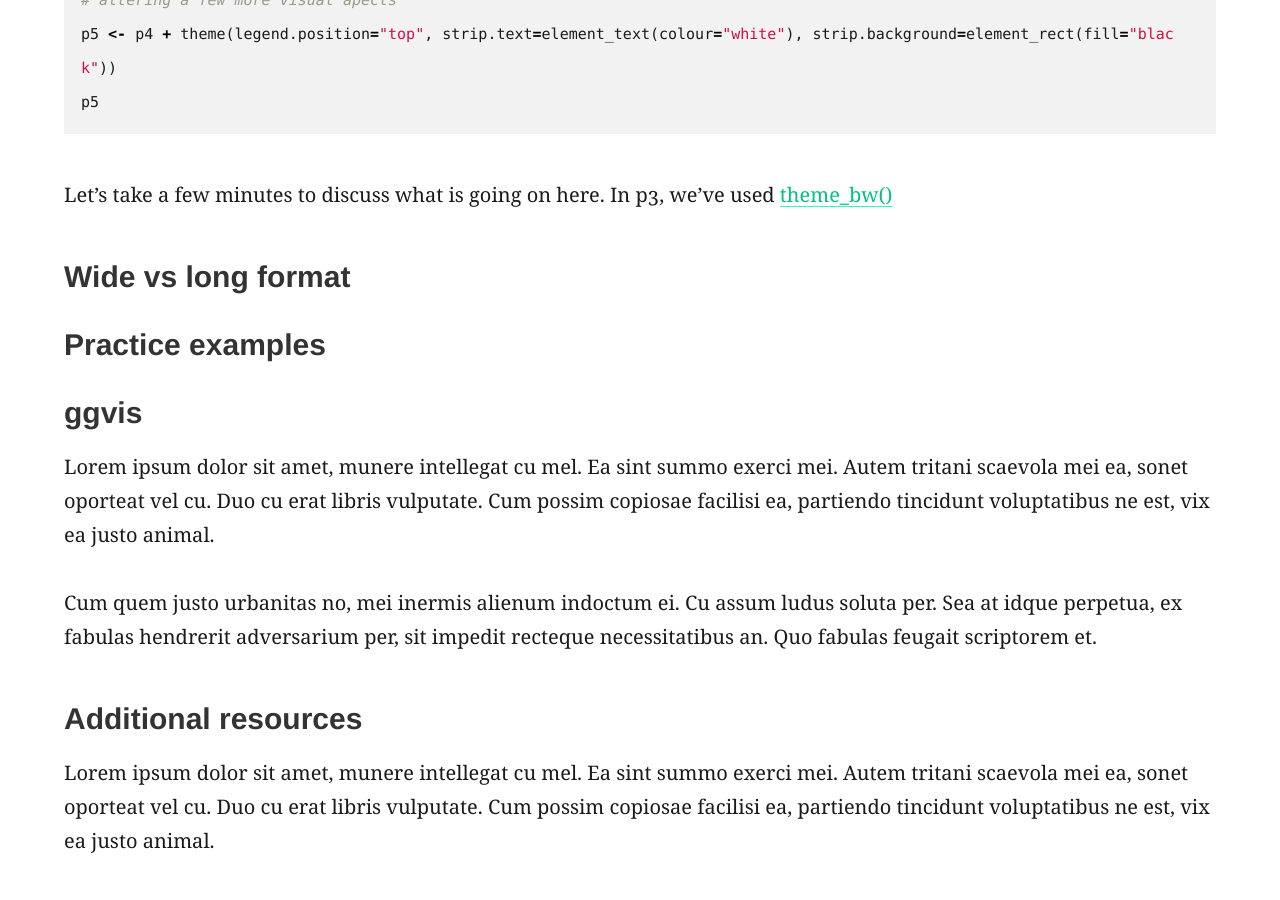
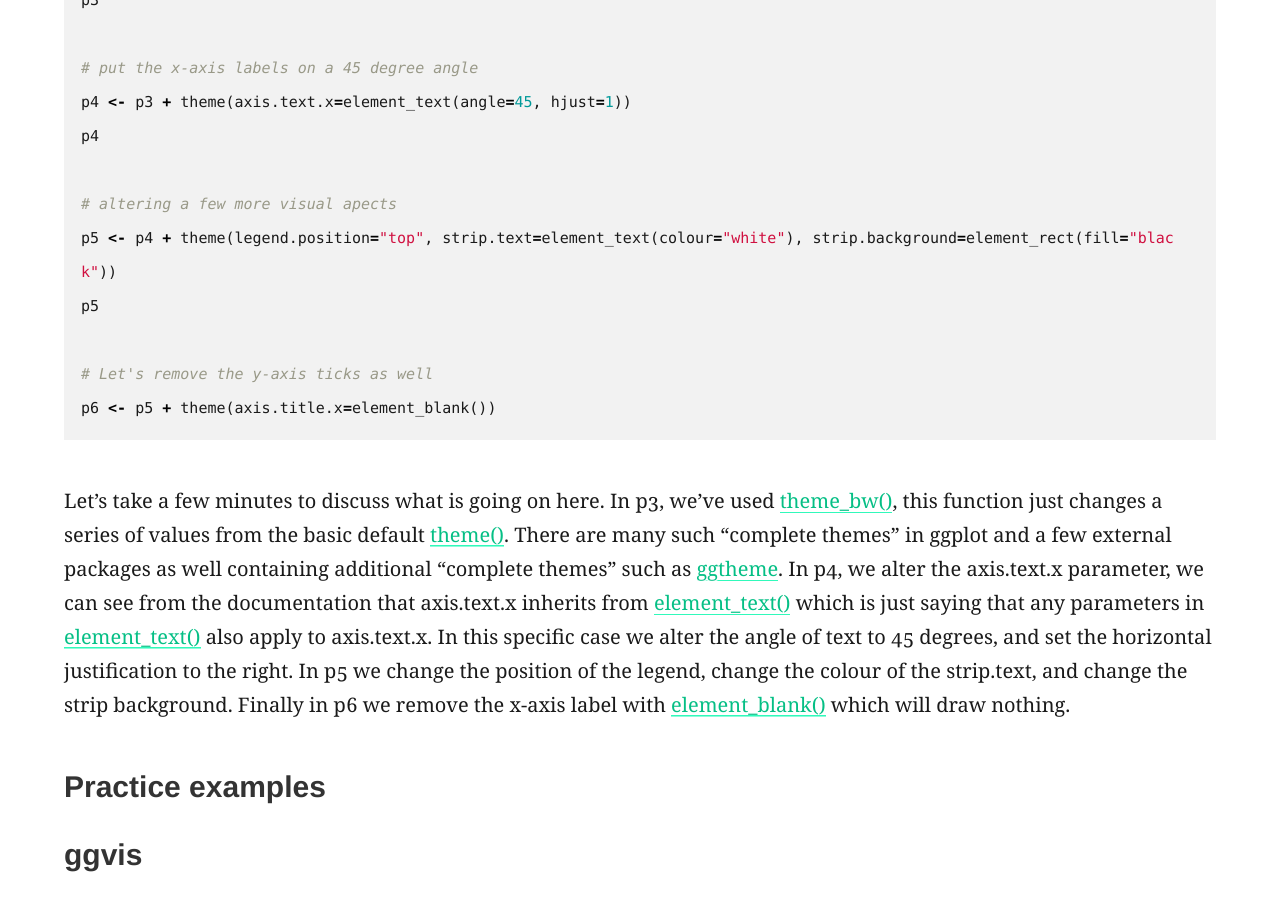
Before and after one commit to griffithlab/genviz.org, a Jekyll site: the page built from _posts/0005-01-01-introToggplot2.md, in a window 1280 px wide and 900 px high, scrolled down 7389 px. Built offline with Jekyll 4.4.1, drawn with Linux system fonts in a browser that asks for light colours; some of the changed text lies outside the part shown.

Commit message:
added long v. wide section

````diff
--- a/_posts/0005-01-01-introToggplot2.md
+++ b/_posts/0005-01-01-introToggplot2.md
@@ -10,8 +10,11 @@ date: 0005-01-01
 
 There are three primary graphics program available within the R environment. base-r graphics are installed by default and provide a simple mechanism to quickly create graphs. lattice is a graphics program influenced by trellis graphics. ggplot2 is a graphics program based on the grammar of graphics idealogy. In this course, we will be focusing on ggplot2 as our graphics package of choice and use it to explore Supplemental Table S5 of the paper ["Recurrent somatic mutations affecting B-cell receptor signaling pathway genes in follicular lymphoma"](http://www.bloodjournal.org/content/129/4/473/tab-figures-only).
 
+### Wide vs long format
+Before we begin it is important to know that ggplot expects the data passed to it to be of class data.frame. Further the data should be in long instead of wide format. This simply means that instead of each variable having it's own column there should be a column designating the variable and another column designating the value for that variable.
+
 ### Basic ggplot2 syntax
-ggplot is based on a system of layering graphical objects to create a final plot, utilizing data frames as its input. We will start by installing and loading the ggplot2 library. After importing our data ('ggplot2ExampleData.tsv.txt'), we will modify this data frame to include a 'coverage' (tumor_COV) variable. Then we can call the variantData data frame in our ggplot() function and compare the coverage variable to the variant allele frequency (tumor_VAF).
+ggplot is based on a system of layering graphical objects to create a final plot, utilizing data frames as its input. We will start by installing and loading the ggplot2 library. After importing our data ('ggplot2ExampleData.tsv.txt'), we will modify this data frame to include a 'coverage' (tumor_COV) variable. Then we can call the variantData data frame in our [ggplot()](http://ggplot2.tidyverse.org/reference/ggplot.html) function and compare the coverage variable to the variant allele frequency (tumor_VAF).
 
 ```R
 # install the ggplot2 library and load it
@@ -149,13 +152,12 @@ p4
 # altering a few more visual apects
 p5 <- p4 + theme(legend.position="top", strip.text=element_text(colour="white"), strip.background=element_rect(fill="black"))
 p5
+
+# Let's remove the y-axis ticks as well
+p6 <- p5 + theme(axis.title.x=element_blank())
 ```
 
-Let's take a few minutes to discuss what is going on here. In p3, we've used [theme_bw()](http://ggplot2.tidyverse.org/reference/ggtheme.html)
-
-
-### Wide vs long format
-
+Let's take a few minutes to discuss what is going on here. In p3, we've used [theme_bw()](http://ggplot2.tidyverse.org/reference/ggtheme.html), this function just changes a series of values from the basic default [theme()](). There are many such "complete themes" in ggplot and a few external packages as well containing additional "complete themes" such as [ggtheme](https://cran.r-project.org/web/packages/ggthemes/vignettes/ggthemes.html). In p4, we alter the axis.text.x parameter, we can see from the documentation that axis.text.x inherits from [element_text()](http://ggplot2.tidyverse.org/reference/element.html) which is just saying that any parameters in [element_text()](http://ggplot2.tidyverse.org/reference/element.html) also apply to axis.text.x. In this specific case we alter the angle of text to 45 degrees, and set the horizontal justification to the right. In p5 we change the position of the legend, change the colour of the strip.text, and change the strip background. Finally in p6 we remove the x-axis label with [element_blank()](http://ggplot2.tidyverse.org/reference/element.html) which will draw nothing.
 
 ### Practice examples
 
@@ -165,6 +167,5 @@ Lorem ipsum dolor sit amet, munere intellegat cu mel. Ea sint summo exerci mei.
 Cum quem justo urbanitas no, mei inermis alienum indoctum ei. Cu assum ludus soluta per. Sea at idque perpetua, ex fabulas hendrerit adversarium per, sit impedit recteque necessitatibus an. Quo fabulas feugait scriptorem et.
 
 ### Additional resources
-Lorem ipsum dolor sit amet, munere intellegat cu mel. Ea sint summo exerci mei. Autem tritani scaevola mei ea, sonet oporteat vel cu. Duo cu erat libris vulputate. Cum possim copiosae facilisi ea, partiendo tincidunt voluptatibus ne est, vix ea justo animal.
 
-Cum quem justo urbanitas no, mei inermis alienum indoctum ei. Cu assum ludus soluta per. Sea at idque perpetua, ex fabulas hendrerit adversarium per, sit impedit recteque necessitatibus an. Quo fabulas feugait scriptorem et.
+* http://seananderson.ca/2013/10/19/reshape.html
````
